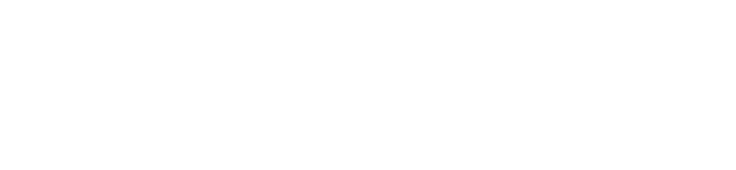
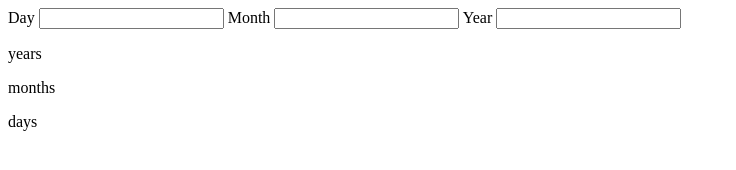
Before and after one commit to synnestorm/age-calculator-app, a plain HTML site: page index.html in a window 1280 px wide. Shown: the whole page, without its empty margins (0-736 px from the left). Drawn offline with Linux system fonts and the light colour scheme.

Commit message:
add: inputs and p elements

```diff
--- a/index.html
+++ b/index.html
@@ -4,11 +4,31 @@
 <head>
     <meta charset="UTF-8">
     <meta name="viewport" content="width=device-width, initial-scale=1.0">
-    <title>Document</title>
+    <title>Age Calculator App</title>
 </head>
 
 <body>
 
+    <main>
+        <div id="card">
+            <div id="calc-input">
+                <form>
+                    <label for="day-input">Day</label>
+                    <input id="day-input" type="number">
+                    <label for="month-input">Month</label>
+                    <input id="month-input" type="number">
+                    <label for="year-input">Year</label>
+                    <input id="year-input" type="number">
+                </form>
+            </div>
+            <div id="calc-output">
+                <p><span id="years"></span> years</p>
+                <p><span id="months"></span> months</p>
+                <p><span id="days"></span> days</p>
+            </div>
+        </div>
+    </main>
+
 </body>
 
 </html>
```
